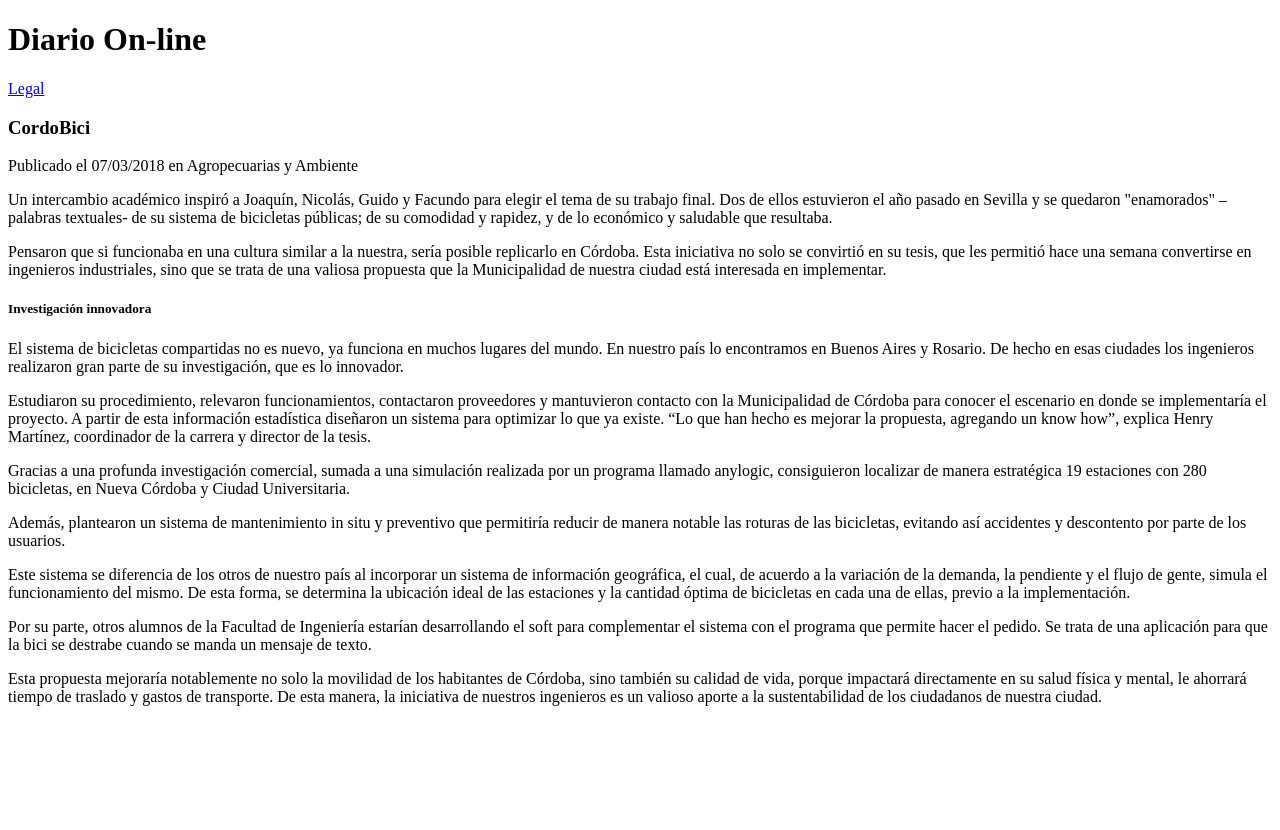
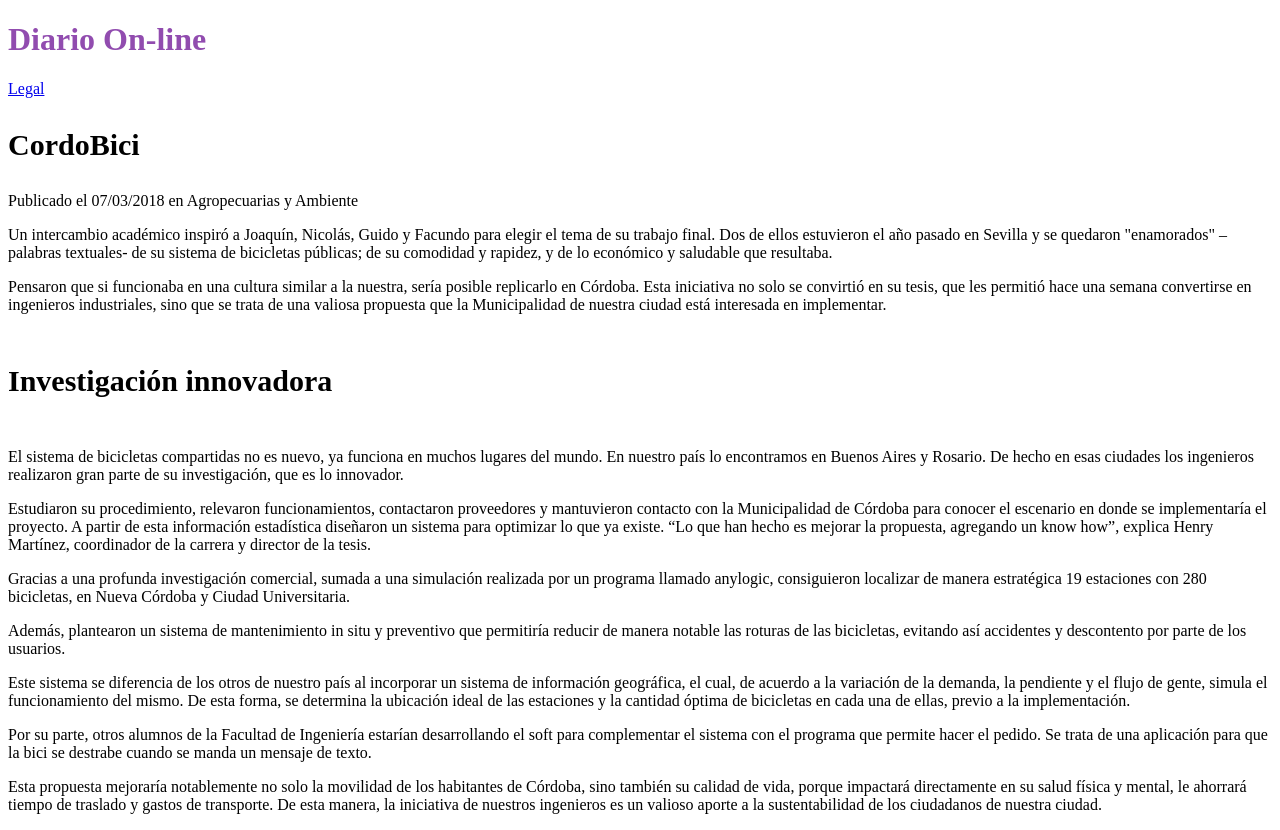
Before and after one commit to UCC-LabCompu2/ejercicios2022-Agostina19, a plain HTML site: page Ejercicios-CSS/ej_columnas.html in a window 1280 px wide. Before the commit the page ends 800 px from the top, so only its background shows below. Drawn offline with Linux system fonts and the light colour scheme.

```diff
--- a/Ejercicios-CSS/ej_columnas.html
+++ b/Ejercicios-CSS/ej_columnas.html
@@ -3,11 +3,23 @@
 <head>
     <meta charset="UTF-8">
     <title>Ejercicio Columnas</title>
+    <style>
+        #tituloPrincipal{
+            color: #914caf
+        }
+
+        .tituloNoticia{
+            font-size: 30px;
+        }
+        body{
+            font-family: JetBrains Mono
+        }
+    </style>
 </head>
 <body>
 <!--Cree los estilos CSS necesarios para que el texto se visualice en 2 columnas-->
 <header>
-    <h1 id="tituloPrincipal">Diario On-line</h1>
+    <h1 id = "tituloPrincipal">Diario On-line</h1>
 </header>
 <a href="ej_leyes.html" target="_blank">Legal</a>
 <section>
```
